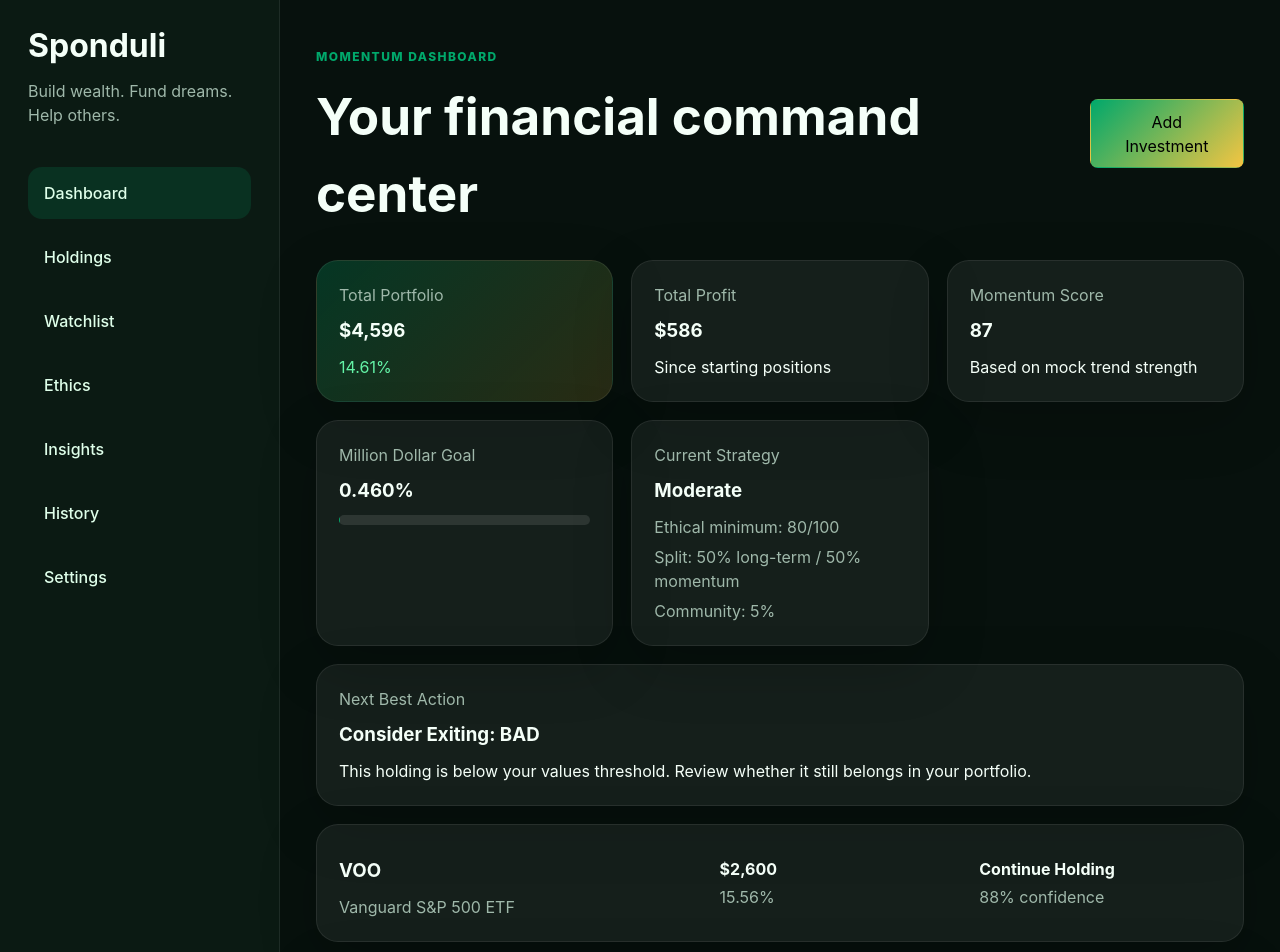
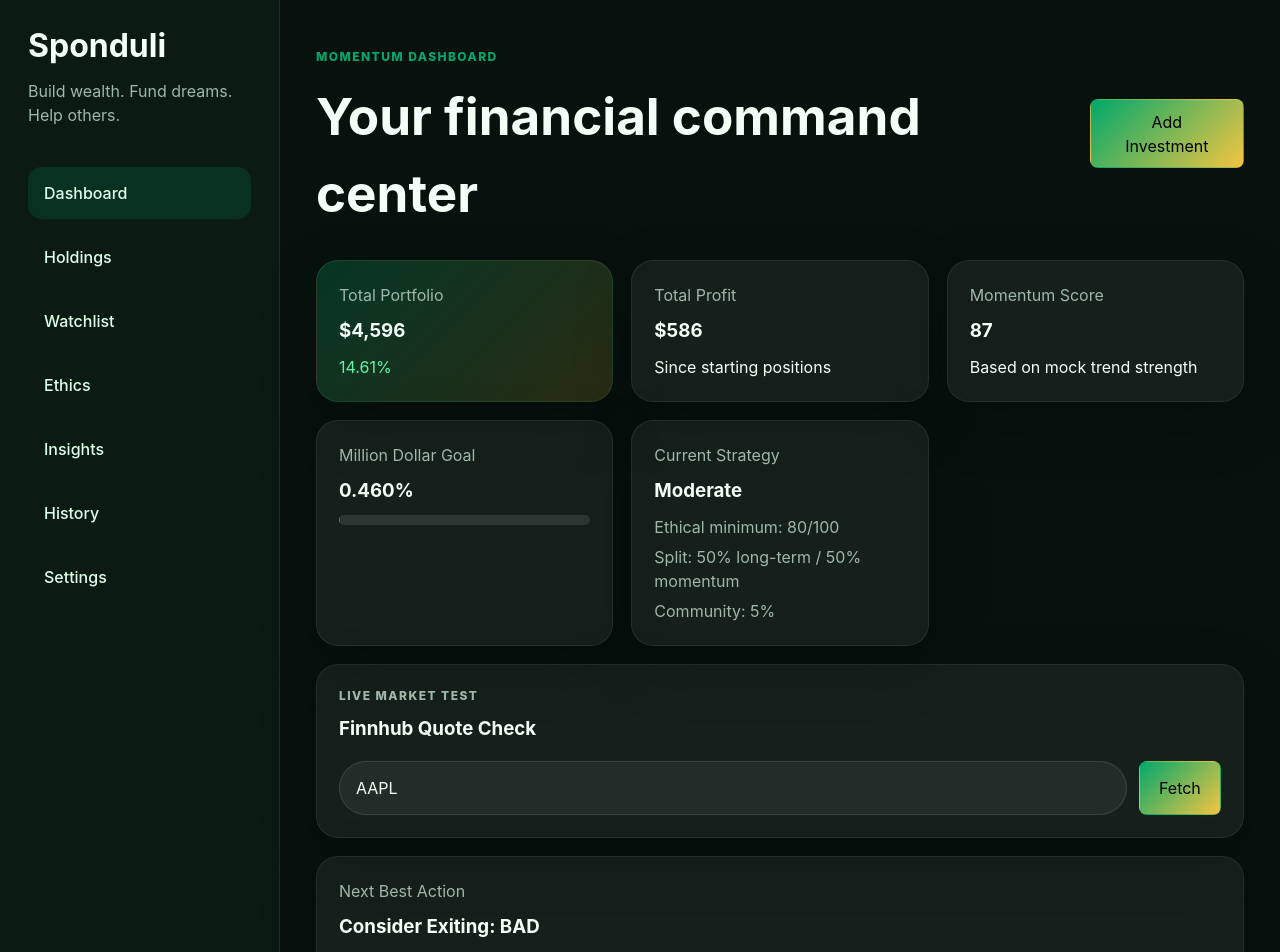
Before and after one commit to rtocastro/sponduli, a React (Vite) app: page / in a window 1280 px wide. Shown: the top 952 px of the page. Built offline with nearby package versions, Linux system fonts and the light colour scheme.

Commit message:
testing live market tests and passing it through

```diff
--- a/src/App.css
+++ b/src/App.css
@@ -319,10 +319,7 @@ button {
 }
 
 .watchlist-stats {
-  display: grid;
-  grid-template-columns: repeat(4, 1fr);
-  gap: 14px;
-  margin-top: 22px;
+  grid-template-columns: repeat(auto-fit, minmax(120px, 1fr));
 }
 
 .watchlist-stats div {
@@ -649,6 +646,54 @@ button {
   letter-spacing: 0.08em;
 }
 
+.live-market-card {
+  margin-top: 18px;
+}
+
+.market-test-row {
+  display: flex;
+  gap: 12px;
+  margin-top: 18px;
+}
+
+.market-test-row input {
+  flex: 1;
+  border: 1px solid rgba(255, 255, 255, 0.12);
+  border-radius: 999px;
+  padding: 14px 16px;
+  color: #f4fff8;
+  background: rgba(255, 255, 255, 0.06);
+  font: inherit;
+}
+
+.quote-result {
+  display: grid;
+  grid-template-columns: repeat(4, 1fr);
+  gap: 14px;
+  margin-top: 18px;
+}
+
+.quote-result div {
+  padding: 14px;
+  border-radius: 16px;
+  background: rgba(255, 255, 255, 0.05);
+}
+
+.quote-result span {
+  display: block;
+  color: #9fb8aa;
+  font-size: 0.8rem;
+  margin-bottom: 6px;
+}
+
+@media (max-width: 700px) {
+  .market-test-row,
+  .quote-result {
+    grid-template-columns: 1fr;
+    flex-direction: column;
+  }
+}
+
 @media (max-width: 850px) {
   .settings-grid,
   .profile-summary-list {
--- /dev/null
+++ b/src/components/LiveMarketTest.jsx
@@ -0,0 +1,75 @@
+import { useState } from "react";
+import { getStockQuote } from "../services/marketService";
+
+function LiveMarketTest() {
+  const [symbol, setSymbol] = useState("AAPL");
+  const [quote, setQuote] = useState(null);
+  const [loading, setLoading] = useState(false);
+  const [error, setError] = useState("");
+
+  async function handleFetchQuote() {
+    try {
+      setLoading(true);
+      setError("");
+
+      const data = await getStockQuote(symbol.toUpperCase());
+      setQuote(data);
+    } catch (err) {
+      setError("Could not fetch quote. Check your API key or symbol.");
+      console.error(err);
+    } finally {
+      setLoading(false);
+    }
+  }
+
+  return (
+    <article className="card live-market-card">
+      <p className="eyebrow">Live Market Test</p>
+      <h3>Finnhub Quote Check</h3>
+
+      <div className="market-test-row">
+        <input
+          value={symbol}
+          onChange={(event) => setSymbol(event.target.value)}
+          placeholder="AAPL"
+        />
+
+        <button className="primary-button" onClick={handleFetchQuote}>
+          {loading ? "Checking..." : "Fetch"}
+        </button>
+      </div>
+
+      {error && <p className="negative">{error}</p>}
+
+      {quote && (
+        <div className="quote-result">
+          <div>
+            <span>Current Price</span>
+            <strong>${quote.c}</strong>
+          </div>
+
+          <div>
+            <span>Change</span>
+            <strong className={quote.d >= 0 ? "positive" : "negative"}>
+              {quote.d}
+            </strong>
+          </div>
+
+          <div>
+            <span>Percent Change</span>
+            <strong className={quote.dp >= 0 ? "positive" : "negative"}>
+              {quote.dp}%
+            </strong>
+          </div>
+
+          <div>
+            <span>High Today</span>
+            <strong>${quote.h}</strong>
+          </div>
+        </div>
+      )}
+    </article>
+  );
+}
+
+export default LiveMarketTest;
--- a/src/pages/Dashboard.jsx
+++ b/src/pages/Dashboard.jsx
@@ -2,6 +2,7 @@ import portfolio from "../data/mockPortfolio";
 import { calculatePosition, getRecommendation } from "../utils/rulesEngine";
 import { usePortfolio } from "../context/PortfolioContext";
 import { useSettings } from "../context/SettingsContext";
+import LiveMarketTest from "../components/LiveMarketTest";
 
 function Dashboard() {
 
@@ -72,6 +73,8 @@ function Dashboard() {
         </article>
       </div>
 
+      <LiveMarketTest />
+
       <article className="card recommendation-card">
         <p>Next Best Action</p>
         <h3>
--- a/src/pages/Watchlist.jsx
+++ b/src/pages/Watchlist.jsx
@@ -2,6 +2,7 @@ import watchlist from "../data/mockWatchlist";
 import { useSettings } from "../context/SettingsContext";
 import {
     calculateMomentumScore,
+    calculateOpportunityScore,
     getOpportunityType,
 } from "../utils/momentumEngine";
 
@@ -10,8 +11,12 @@ function Watchlist() {
     const { minimumEthicalScore } = useSettings();
 
     const sortedWatchlist = [...watchlist].sort(
-        (a, b) => calculateMomentumScore(b) - calculateMomentumScore(a)
+        (a, b) =>
+            calculateOpportunityScore(b, minimumEthicalScore) -
+            calculateOpportunityScore(a, minimumEthicalScore)
     );
+
+    // const { minimumEthicalScore } = useSettings();
 
     return (
         <section className="page-section">
@@ -27,6 +32,10 @@ function Watchlist() {
                     const momentumScore = calculateMomentumScore(item);
                     const opportunityType = getOpportunityType(item);
                     const isBelowEthicalMinimum = item.ethicalScore < minimumEthicalScore;
+                    const opportunityScore = calculateOpportunityScore(
+                        item,
+                        minimumEthicalScore
+                    );
 
                     return (
                         <article className="watchlist-card" key={item.id}>
@@ -67,6 +76,13 @@ function Watchlist() {
                                 </div>
                             </div>
 
+                            <div>
+                                <span>Opportunity</span>
+                                <strong className={opportunityScore >= 75 ? "positive" : "negative"}>
+                                    {opportunityScore}/100
+                                </strong>
+                            </div>
+
 
                             <div className="opportunity-callout">
                                 {isBelowEthicalMinimum && (
--- a/src/services/marketService.js
+++ b/src/services/marketService.js
@@ -1,35 +1,20 @@
-const FINNHUB_BASE_URL = "https://finnhub.io/api/v1";
+export async function getStockQuote(symbol) {
+  await new Promise((resolve) => setTimeout(resolve, 500));
 
-export async function getStockQuote(symbol) {
-  const apiKey = import.meta.env.VITE_FINNHUB_API_KEY;
-
-  if (!apiKey) {
-    console.warn("Missing VITE_FINNHUB_API_KEY");
-    return null;
-  }
-
-  const response = await fetch(
-    `${FINNHUB_BASE_URL}/quote?symbol=${symbol}&token=${apiKey}`
-  );
-
-  if (!response.ok) {
-    throw new Error(`Failed to fetch quote for ${symbol}`);
-  }
-
-  return response.json();
+  return {
+    c: 523.14,
+    d: 7.42,
+    dp: 1.44,
+    h: 528.31,
+    symbol,
+  };
 }
 
 export async function getMultipleQuotes(symbols = []) {
-  const results = await Promise.all(
-    symbols.map(async (symbol) => {
-      const quote = await getStockQuote(symbol);
-
-      return {
-        symbol,
-        quote,
-      };
-    })
+  return Promise.all(
+    symbols.map(async (symbol) => ({
+      symbol,
+      quote: await getStockQuote(symbol),
+    }))
   );
-
-  return results;
 }
--- a/src/utils/momentumEngine.js
+++ b/src/utils/momentumEngine.js
@@ -8,6 +8,28 @@ export function calculateMomentumScore(item) {
     item.volatility === "high" ? 12 : item.volatility === "medium" ? 6 : 0;
 
   const rawScore = weightedTrend * 2.5 + item.ethicalScore * 0.45 - volatilityPenalty;
+
+  return Math.max(0, Math.min(100, Math.round(rawScore)));
+}
+
+export function calculateOpportunityScore(item, minimumEthicalScore = 80) {
+  const momentumScore = calculateMomentumScore(item);
+
+  const ethicalBonus =
+    item.ethicalScore >= minimumEthicalScore ? 12 : -18;
+
+  const volatilityAdjustment =
+    item.volatility === "low"
+      ? 8
+      : item.volatility === "medium"
+      ? 0
+      : -10;
+
+  const rawScore =
+    momentumScore * 0.6 +
+    item.ethicalScore * 0.4 +
+    ethicalBonus +
+    volatilityAdjustment;
 
   return Math.max(0, Math.min(100, Math.round(rawScore)));
 }
```
